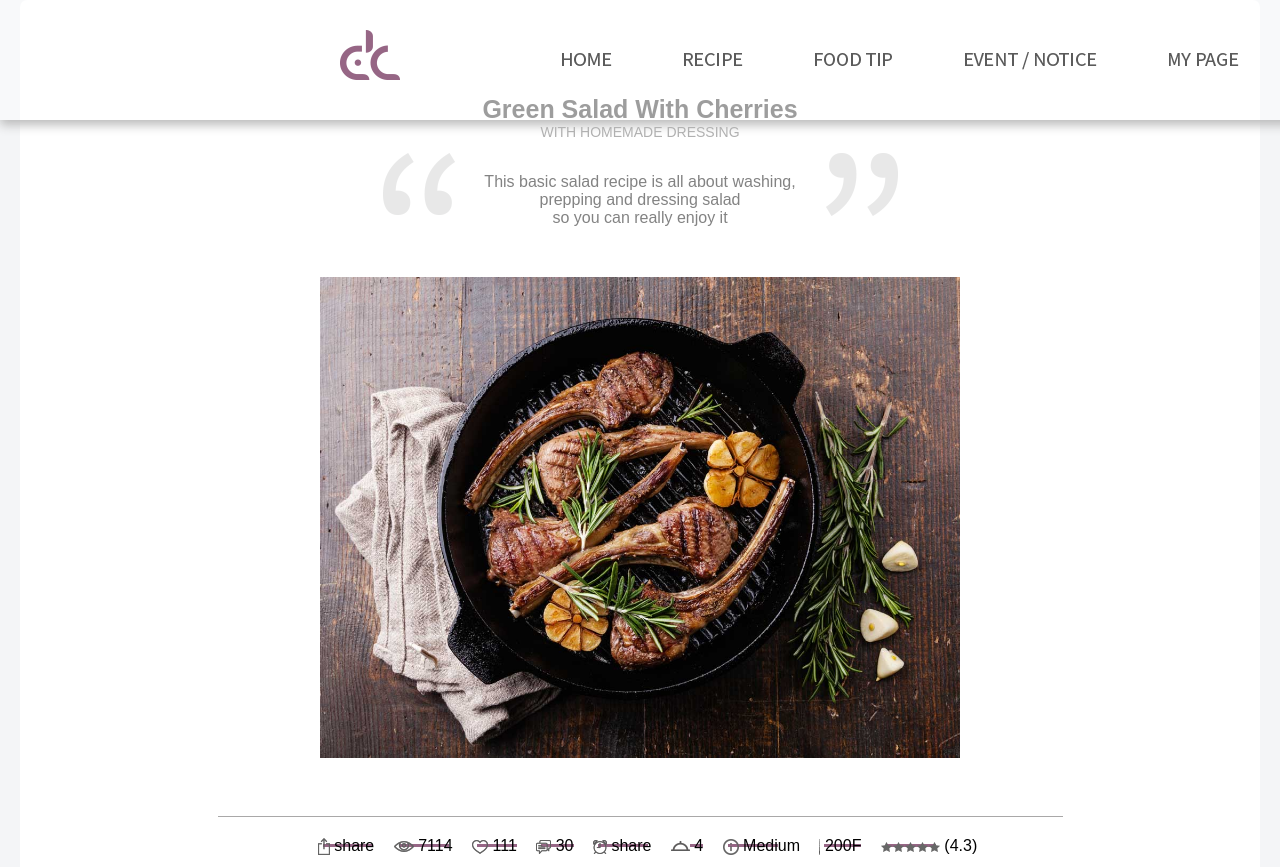
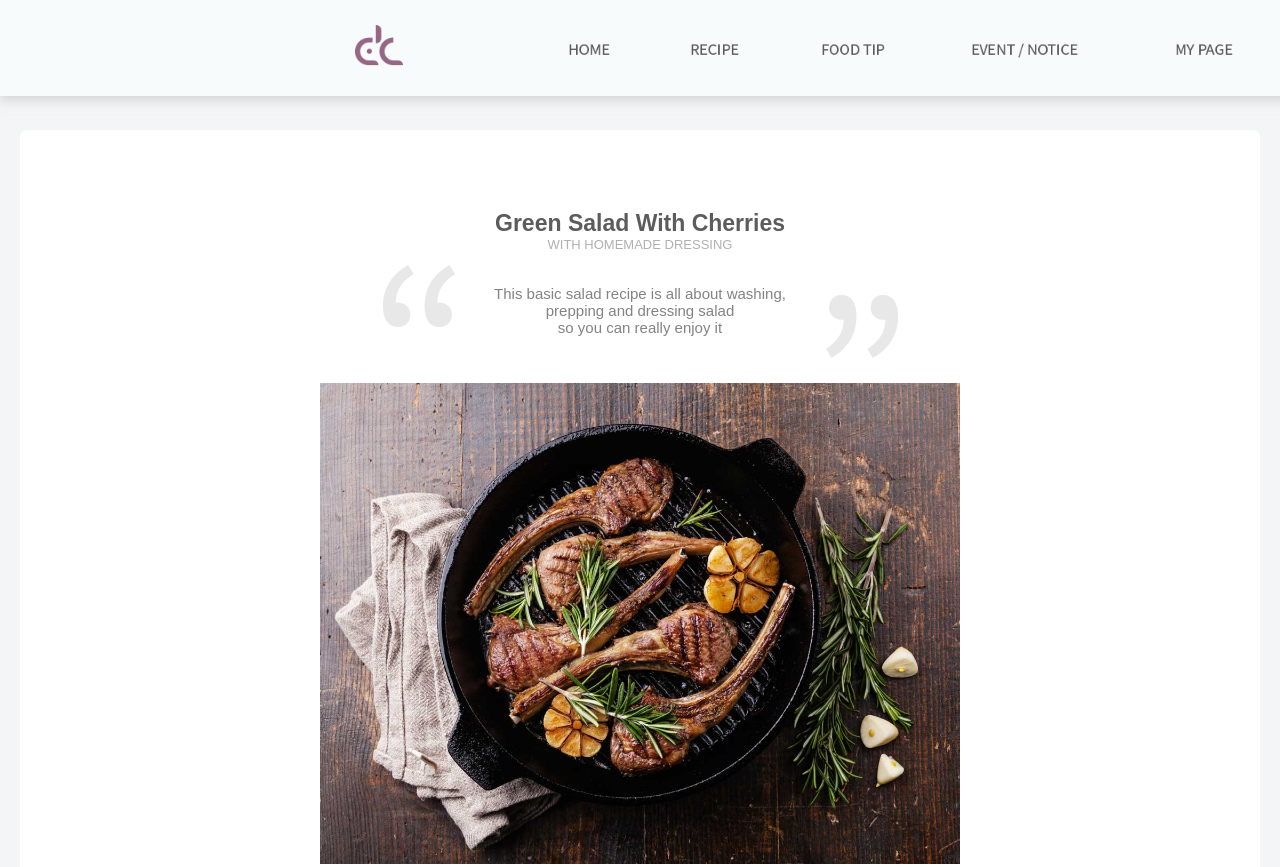
Before and after one commit to chogukhee/portfolio, a website: page html/sub(recipe).html in a window 1280 px wide. Shown: the top 867 px of the page. Drawn offline with Linux system fonts and the light colour scheme; files whose address does not match are found by name.

Commit message:
2017.07.04

```diff
--- a/assets/css/style.dev.css
+++ b/assets/css/style.dev.css
@@ -58,52 +58,63 @@ i {
 /* line 16, assets\less\common.less */
 header {
   width: 1920px;
-  height: 120px;
-  line-height: 120px;
-  background-color: rgba(255, 255, 255, 0.4);
+  height: 96px;
+  line-height: 96px;
+  background-color: #F8FBFC;
   position: fixed;
   top: 0;
   z-index: 20000;
-  box-shadow: 0 5px 10px #bababa;
+  box-shadow: 0 5px 10px rgba(186, 186, 186, 0.5);
 }
 /* line 25, assets\less\common.less */
 header .gnb {
   width: 1240px;
-  height: 120px;
+  height: 96px;
   margin: 0 auto;
 }
 /* line 30, assets\less\common.less */
 header .gnb .logo {
   width: 60px;
   height: 51px;
-  margin: 30px 75px 0 0;
+  margin: 25px 75px 0 15px;
 }
-/* line 35, assets\less\common.less */
+/* line 34, assets\less\common.less */
+header .gnb .logo img {
+  width: 80%;
+}
+/* line 38, assets\less\common.less */
 header .gnb .site_option {
-  margin-top: 47px;
-  width: 168px;
+  margin-top: 39px;
 }
-/* line 41, assets\less\common.less */
+/* line 40, assets\less\common.less */
+header .gnb .site_option img {
+  width: 13%;
+}
+/* line 47, assets\less\common.less */
 header .gnb .site_option .login {
   margin-left: 24px;
 }
-/* line 44, assets\less\common.less */
+/* line 50, assets\less\common.less */
 header .gnb .site_option .sitemap {
   margin-left: 24px;
 }
-/* line 48, assets\less\common.less */
+/* line 54, assets\less\common.less */
 header .gnb .menu {
   width: 884px;
-  margin-left: 220px;
+  margin-left: 228px;
 }
-/* line 51, assets\less\common.less */
+/* line 57, assets\less\common.less */
 header .gnb .menu li {
   float: left;
-  margin: 50px 70px 0 0;
+  margin: 42px 70px 0 0;
 }
-/* line 54, assets\less\common.less */
+/* line 60, assets\less\common.less */
 header .gnb .menu li a {
   font-size: 18px;
+}
+/* line 63, assets\less\common.less */
+header .gnb .menu li img {
+  width: 80%;
 }
 /* line 1, assets\less\style.less */
 .main {
@@ -205,8 +216,8 @@ body .contents {
   text-align: center;
   width: 1240px;
   height: 100%;
-  padding: 95px 0 40px;
-  margin: 0 auto;
+  padding: 80px 0 40px;
+  margin: 130px auto;
   background-color: #fff;
   border-radius: 7px;
   overflow: hidden;
@@ -243,42 +254,49 @@ body .contents .top_section .subject span {
 /* line 36, assets\less\recipe.less */
 body .contents .top_section .subject span:nth-child(1) {
   text-transform: capitalize;
-  font-size: 25px;
+  font-size: 23px;
   color: #5C5C5C;
 }
 /* line 41, assets\less\recipe.less */
 body .contents .top_section .subject span:nth-child(2) {
   text-transform: uppercase;
-  font-size: 14px;
+  font-size: 13px;
   color: #B0B0B0;
 }
 /* line 47, assets\less\recipe.less */
 body .contents .top_section .quotation {
   width: 515px;
   margin: 0 auto;
+  overflow: hidden;
+  margin: 0 auto 25px;
 }
-/* line 50, assets\less\recipe.less */
+/* line 53, assets\less\recipe.less */
 body .contents .top_section .quotation span:nth-child(1) {
   float: left;
 }
-/* line 53, assets\less\recipe.less */
+/* line 59, assets\less\recipe.less */
 body .contents .top_section .quotation span:nth-child(2) {
   float: right;
 }
-/* line 57, assets\less\recipe.less */
+/* line 61, assets\less\recipe.less */
+body .contents .top_section .quotation span:nth-child(2) img {
+  margin-top: 30px;
+}
+/* line 66, assets\less\recipe.less */
 body .contents .top_section .txt {
+  font-size: 15px;
   color: #838383;
   overflow: visible;
   display: block;
   text-align: center;
-  margin: 20px 0 50px;
+  margin-top: 20px;
 }
-/* line 65, assets\less\recipe.less */
+/* line 75, assets\less\recipe.less */
 body .contents .top_section .img img {
   width: 640px;
   margin-bottom: 58px;
 }
-/* line 70, assets\less\recipe.less */
+/* line 80, assets\less\recipe.less */
 body .contents .top_section .summary {
   width: 845px;
   height: 58px;
@@ -287,113 +305,114 @@ body .contents .top_section .summary {
   border-bottom: 0.25px #A9A8A8 solid;
   margin: 0 auto;
   float: none;
+  color: #5C5C5C;
 }
-/* line 78, assets\less\recipe.less */
+/* line 89, assets\less\recipe.less */
 body .contents .top_section .summary span {
   margin-left: 10px;
   background-image: url(../assets/images/source/bar.png);
   background-repeat: no-repeat;
   background-position: 10px center;
 }
-/* line 83, assets\less\recipe.less */
+/* line 94, assets\less\recipe.less */
 body .contents .top_section .summary span img {
   vertical-align: middle;
   margin-left: 5px;
 }
-/* line 90, assets\less\recipe.less */
+/* line 101, assets\less\recipe.less */
 body .contents .left_section {
   width: 880px;
   height: 100%;
 }
-/* line 94, assets\less\recipe.less */
+/* line 105, assets\less\recipe.less */
 body .contents .left_section .directions p {
   margin-bottom: 30px;
 }
-/* line 99, assets\less\recipe.less */
+/* line 110, assets\less\recipe.less */
 body .contents .left_section .steps span[class^="step_"] {
   overflow: hidden;
   height: 100%;
 }
-/* line 102, assets\less\recipe.less */
+/* line 113, assets\less\recipe.less */
 body .contents .left_section .steps span[class^="step_"] p {
   margin-bottom: 30px;
 }
-/* line 106, assets\less\recipe.less */
+/* line 117, assets\less\recipe.less */
 body .contents .left_section .steps .step_icon {
   margin: 0 10px 0 0;
 }
-/* line 109, assets\less\recipe.less */
+/* line 120, assets\less\recipe.less */
 body .contents .left_section .steps .step_img {
   width: 615px;
   height: 200px;
   color: #ABABAB;
   font-size: 12px;
 }
-/* line 115, assets\less\recipe.less */
+/* line 126, assets\less\recipe.less */
 body .contents .left_section .steps .step_img img {
   width: 200px;
   height: 200px;
   margin: 0 5px 20px 0;
 }
-/* line 122, assets\less\recipe.less */
+/* line 133, assets\less\recipe.less */
 body .contents .left_section .tag {
   clear: both;
 }
-/* line 126, assets\less\recipe.less */
+/* line 137, assets\less\recipe.less */
 body .contents .right_section {
   outline: 1px #ccc solid;
   width: 300px;
   height: 1000px;
 }
-/* line 132, assets\less\recipe.less */
+/* line 143, assets\less\recipe.less */
 body .contents .bottom_section .related_recipe {
   width: 100%;
   margin-bottom: 30px;
 }
-/* line 135, assets\less\recipe.less */
+/* line 146, assets\less\recipe.less */
 body .contents .bottom_section .related_recipe ul {
   overflow: hidden;
 }
-/* line 137, assets\less\recipe.less */
+/* line 148, assets\less\recipe.less */
 body .contents .bottom_section .related_recipe ul li {
   float: left;
   width: 20%;
 }
-/* line 140, assets\less\recipe.less */
+/* line 151, assets\less\recipe.less */
 body .contents .bottom_section .related_recipe ul li img {
   width: 100%;
 }
-/* line 147, assets\less\recipe.less */
+/* line 158, assets\less\recipe.less */
 body .contents .bottom_section .comment li {
   overflow: hidden;
   margin-bottom: 20px;
 }
-/* line 150, assets\less\recipe.less */
+/* line 161, assets\less\recipe.less */
 body .contents .bottom_section .comment li .profile {
   float: left;
   margin-right: 10px;
 }
-/* line 154, assets\less\recipe.less */
+/* line 165, assets\less\recipe.less */
 body .contents .bottom_section .comment li span {
   display: block;
   margin-bottom: 10px;
 }
-/* line 158, assets\less\recipe.less */
+/* line 169, assets\less\recipe.less */
 body .contents .bottom_section .comment li span.grade {
   display: inline;
 }
-/* line 162, assets\less\recipe.less */
+/* line 173, assets\less\recipe.less */
 body .contents .bottom_section .comment .re {
   margin-left: 50px;
 }
-/* line 169, assets\less\recipe.less */
+/* line 180, assets\less\recipe.less */
 body .copyright {
   width: 1240px;
   height: 40px;
   line-height: 40px;
   margin: 0 auto;
 }
-/* line 174, assets\less\recipe.less */
+/* line 185, assets\less\recipe.less */
 body .copyright span {
   float: left;
   margin-left: 30px;
--- a/assets/less/common.less
+++ b/assets/less/common.less
@@ -15,28 +15,34 @@ i {font-style:normal;}
 
 header {
   width:1920px;
-  height:120px;
-  line-height: 120px;
-  background-color: rgba(255,255,255,0.4);
+  height:96px;
+  line-height:96px;
+  background-color: #F8FBFC;
   position:fixed;
   top:0;
   z-index: 20000;
-  box-shadow: 0 5px 10px #bababa;
+  box-shadow: 0 5px 10px rgba(186, 186, 186,0.5);
   .gnb {
     // outline: 1px #F00 solid;
     width: 1240px;
-    height: 120px;
+    height: 96px;
     margin: 0 auto;
     .logo{
       width: 60px;
       height: 51px;
-      margin:30px 75px 0 0;
+      margin: 25px 75px 0 15px;
+      img {
+          width: 80%;
+      }
     }
     .site_option {
-      margin-top :47px;
-      width: 168px;
+      margin-top :39px;
+      img {
+          width: 13%;
+      }
       .search {
         // margin-left: 24px;
+
       }
       .login {
         margin-left: 24px;
@@ -47,12 +53,15 @@ header {
     }
     .menu {
       width: 884px;
-      margin-left:220px;
+      margin-left:228px;
       li {
         float:left;
-        margin :50px 70px 0 0;
+        margin :42px 70px 0 0;
         a{
           font-size: 18px;
+        }
+        img {
+            width: 80%;
         }
       }
     }
--- a/assets/less/recipe.less
+++ b/assets/less/recipe.less
@@ -4,8 +4,8 @@ body {
         text-align: center;
         width: 1240px;
         height: 100%;
-        padding: 95px 0 40px;
-        margin: 0 auto;
+        padding: 80px 0 40px;
+        margin: 130px auto;
         background-color: #fff;
         border-radius: 7px;
         overflow: hidden;
@@ -35,31 +35,41 @@ body {
                 }
                 span:nth-child(1){
                     text-transform: capitalize;
-                    font-size: 25px;
+                    font-size: 23px;
                     color:#5C5C5C;
                 }
                 span:nth-child(2){
                     text-transform: uppercase;
-                    font-size: 14px;
+                    font-size: 13px;
                     color:#B0B0B0;
                 }
             }
             .quotation {
                 width: 515px;
                 margin: 0 auto;
+                overflow: hidden;
+                margin:0 auto 25px;
+
                 span:nth-child(1) {
                     float:left;
+                    // img{
+                    //     margin-top:-20px;
+                    // }
                 }
                 span:nth-child(2) {
                     float:right;
+                    img {
+                        margin-top:30px;
+                    }
                 }
             }
             .txt {
+                font-size: 15px;
                 color:#838383;
                 overflow: visible;
                 display: block;
                 text-align: center;
-                margin:20px 0 50px;
+                margin-top: 20px;
             }
             .img{
                 img{
@@ -75,6 +85,7 @@ body {
                 border-bottom : 0.25px #A9A8A8 solid;
                 margin : 0 auto;
                 float:none;
+                color:#5C5C5C;
                 span {
                     margin-left:10px;
                     background-image: url(../assets/images/source/bar.png);
--- a/html/sub(recipe).html
+++ b/html/sub(recipe).html
@@ -48,12 +48,12 @@
             <div class="quotation">
                 <span><img src="../assets/images/source/a.png" alt=""></span>
                 <span><img src="../assets/images/source/b.png" alt=""></span>
+                <span class="txt">
+                    This basic salad recipe is all about washing,<br />
+                    prepping and dressing salad<br />
+                    so you can really enjoy it<br />
+                </span>
             </div>
-            <span class="txt">
-                This basic salad recipe is all about washing,<br />
-                prepping and dressing salad<br />
-                so you can really enjoy it<br />
-            </span>
             <span class="img"><img src="../assets/images/recipe1.jpg" alt=""></span>
             <div class="summary">
                 <span class="share"><img src="../assets/images/source/share.png" alt=""> share</span>
```
Also changed, not shown: assets/css/style.min.css.
